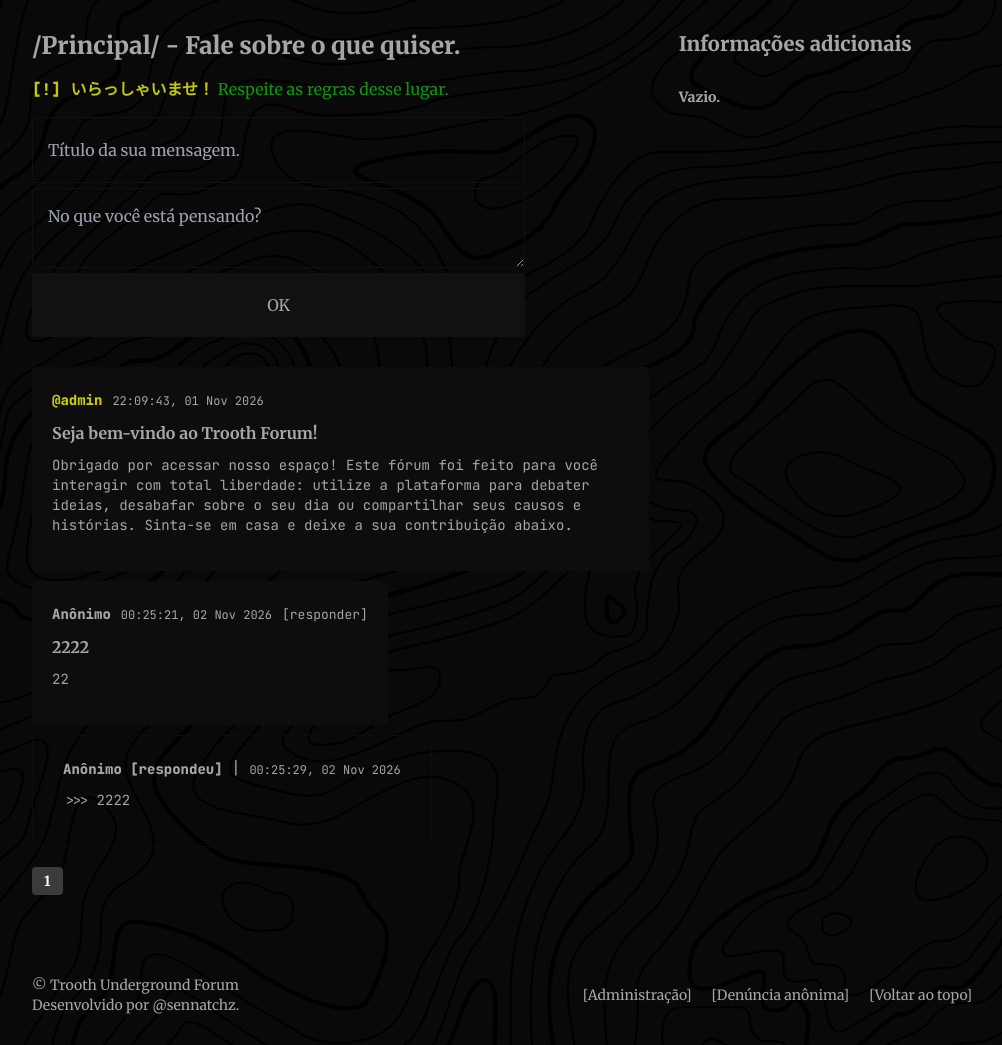
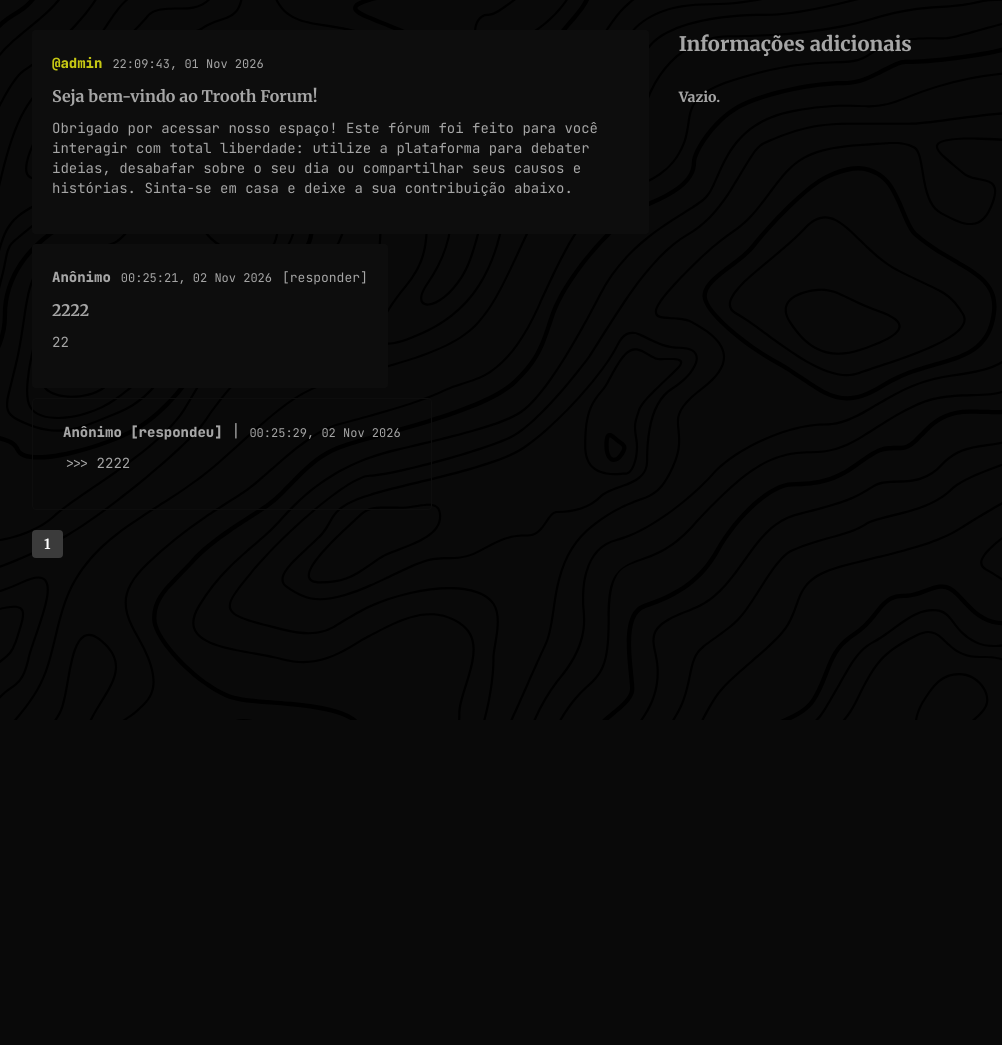
Before and after one commit to SennaTchz/Trooth-Forum-Project, a Django app: page / in a window 1280 px wide. Shown: the part 80-1125 px from the top of the page, without its empty margins (138-1140 px from the left). After the commit the page ends 638 px from the top, so only its background shows below. Run offline with Django 5.2, Linux system fonts and the light colour scheme; data comes from the database, SQL or seed files in the repository; some libraries are stand-ins or nearby versions.

Commit message:
Update 3

```diff
--- a/codebase/Trooth_Forum_App/templates/index.html
+++ b/codebase/Trooth_Forum_App/templates/index.html
@@ -109,8 +109,8 @@
             <section class="flex flex-col items-center gap-[15px] md:flex-row justify-between">
                 <a href="/" class="text-sm font-extrabold">Trooth Underground Forum</a>
                 <nav class="flex items-center gap-[20px]">
-                    <a href="/news" class="text-sm">[Notícias]</a>
-                    <a href="/ban" class="text-sm">[Banidos]</a>
+                    <a href="/" class="text-sm">[Notícias]</a>
+                    <a href="/" class="text-sm">[Banidos]</a>
                 </nav>
             </section>
         </div>
@@ -120,6 +120,7 @@
         <!-- Box -->
         <!-- Posts -->
         <div class="primaryItem md:col-start-1 col-span-2">
+            <!--
             <div class="flex flex-col gap-[15px] rounded mb-[30px] sm:max-w-[80%] mx-auto md:mx-0">
                 <h1 class="text-2xl font-extrabold">/Principal/ - Fale sobre o que quiser.</h1>
                 <span class="">
@@ -138,6 +139,8 @@
                         class="w-full pt-[20px] pb-[20px] pl-[15px] pr-[15px] bg-[#111111] rounded">OK</button>
                 </form>
             </div>
+
+            Box -->
             <section id="comentaryContainer-{{ post.id }}"
                 class="bg-[#0D0D0D] w-fit rounded p-[20px] flex flex-col gap-[10px] mb-[10px]">
                 <ul class="flex items-center gap-[10px]">
@@ -263,6 +266,7 @@
     </div>
 
     </div>
+    <!--
     <footer class="p-[30px]">
         <div class="w-full">
             <section class="flex flex-col items-center gap-[15px] md:flex-row justify-between">
@@ -275,6 +279,6 @@
             </section>
         </div>
     </footer>
+    Box -->
 </body>
-
 </html>
```
